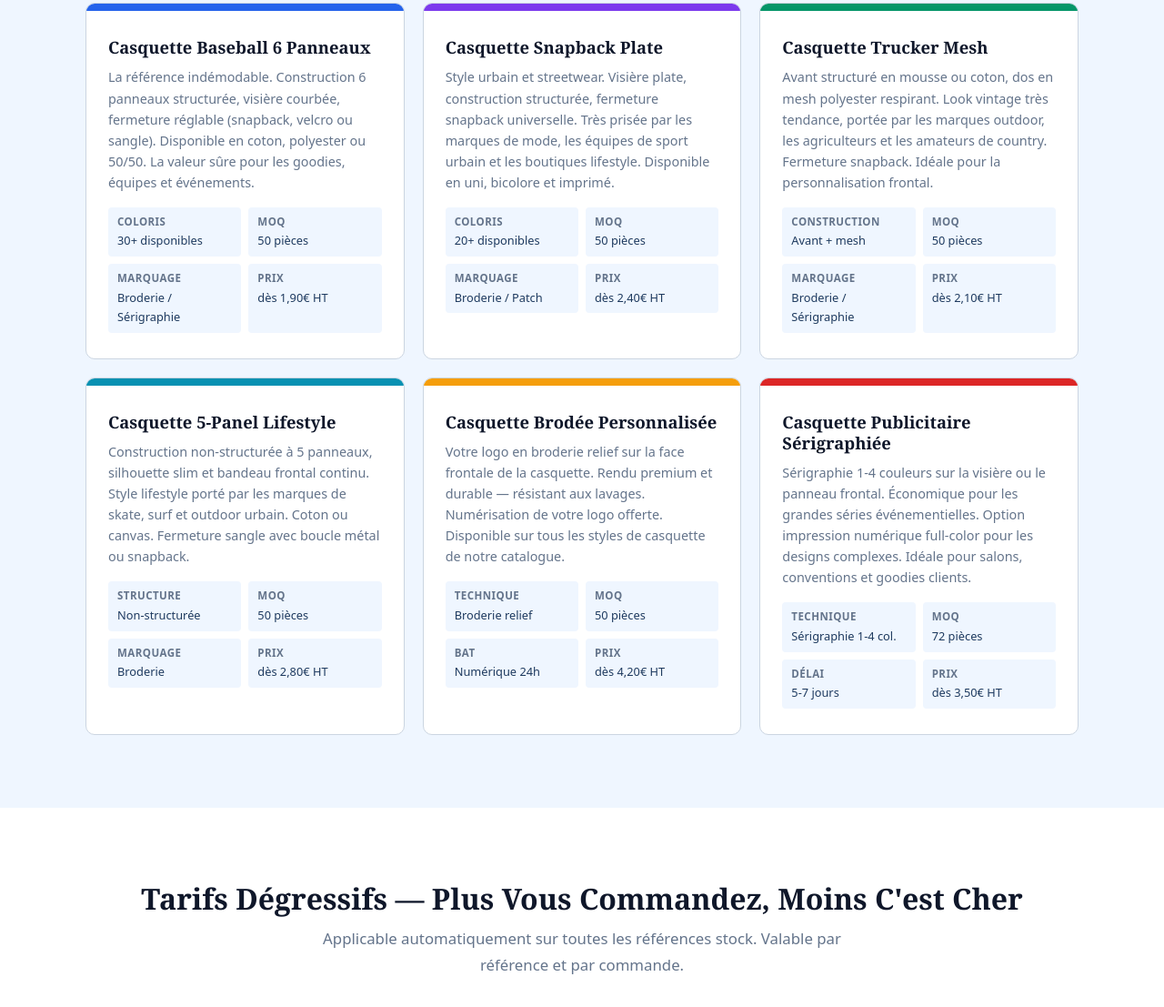
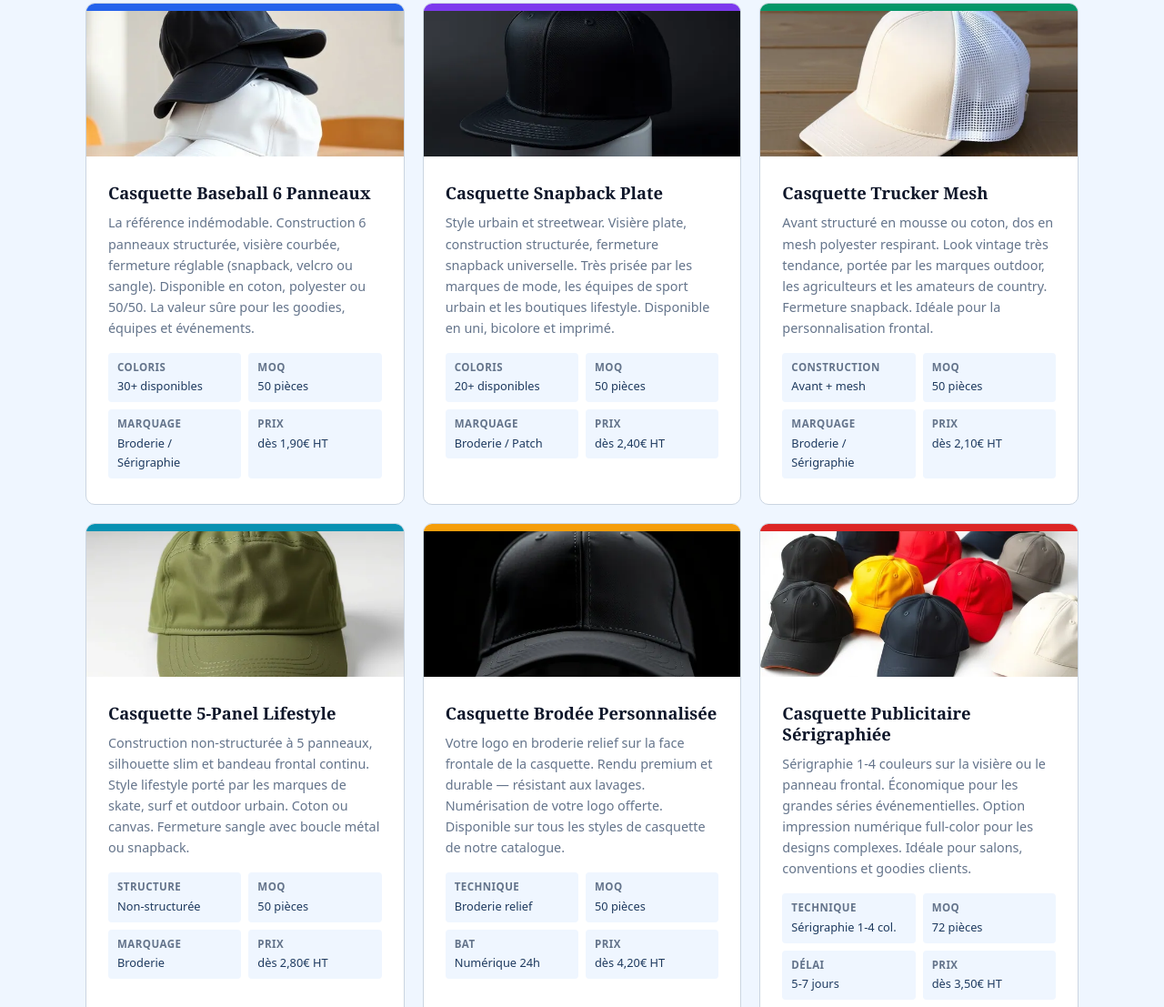
Before and after one commit to bz780/grossiste-casquette, a plain HTML site: page index.html in a window 1280 px wide. Shown: the part 2275-3382 px from the top of the page at 91% size. Drawn offline with Linux system fonts and the light colour scheme.

Commit message:
feat: ajouter photos aux 6 gammes de casquettes

```diff
--- a/index.html
+++ b/index.html
@@ -212,6 +212,9 @@ nav .btn-nav:hover { background: var(--navy-700); }
 .gamme-card { border: 1px solid var(--slate-300); border-radius: var(--radius); overflow: hidden; transition: box-shadow .25s, transform .2s; background: var(--white); }
 .gamme-card:hover { box-shadow: var(--shadow-md); transform: translateY(-3px); }
 .gamme-card-top { height: 8px; }
+.gamme-card-img { height: 160px; overflow: hidden; }
+.gamme-card-img img { width: 100%; height: 100%; object-fit: cover; display: block; transition: transform .4s; }
+.gamme-card:hover .gamme-card-img img { transform: scale(1.05); }
 .gamme-card:nth-child(1) .gamme-card-top { background: var(--navy-600); }
 .gamme-card:nth-child(2) .gamme-card-top { background: #7c3aed; }
 .gamme-card:nth-child(3) .gamme-card-top { background: #059669; }
@@ -494,7 +497,7 @@ nav .btn-nav:hover { background: var(--navy-700); }
       <div class="gammes-grid" id="catalogue">
         <div class="gamme-card">
           <div class="gamme-card-top"></div>
-          <div class="gamme-card-body">
+          <div class="gamme-card-img"><img src="/images/strip1.webp" alt="Casquettes baseball en gros — stock professionnel" loading="lazy" width="600" height="400"></div><div class="gamme-card-body">
             <h3>Casquette Baseball 6 Panneaux</h3>
             <p>La référence indémodable. Construction 6 panneaux structurée, visière courbée, fermeture réglable (snapback, velcro ou sangle). Disponible en coton, polyester ou 50/50. La valeur sûre pour les goodies, équipes et événements.</p>
             <div class="gamme-specs">
@@ -507,7 +510,7 @@ nav .btn-nav:hover { background: var(--navy-700); }
         </div>
         <div class="gamme-card">
           <div class="gamme-card-top"></div>
-          <div class="gamme-card-body">
+          <div class="gamme-card-img"><img src="/images/strip2.webp" alt="Casquette snapback plate personnalisée en gros" loading="lazy" width="600" height="400"></div><div class="gamme-card-body">
             <h3>Casquette Snapback Plate</h3>
             <p>Style urbain et streetwear. Visière plate, construction structurée, fermeture snapback universelle. Très prisée par les marques de mode, les équipes de sport urbain et les boutiques lifestyle. Disponible en uni, bicolore et imprimé.</p>
             <div class="gamme-specs">
@@ -520,7 +523,7 @@ nav .btn-nav:hover { background: var(--navy-700); }
         </div>
         <div class="gamme-card">
           <div class="gamme-card-top"></div>
-          <div class="gamme-card-body">
+          <div class="gamme-card-img"><img src="/images/strip3.webp" alt="Casquette trucker mesh grossiste" loading="lazy" width="600" height="400"></div><div class="gamme-card-body">
             <h3>Casquette Trucker Mesh</h3>
             <p>Avant structuré en mousse ou coton, dos en mesh polyester respirant. Look vintage très tendance, portée par les marques outdoor, les agriculteurs et les amateurs de country. Fermeture snapback. Idéale pour la personnalisation frontal.</p>
             <div class="gamme-specs">
@@ -533,7 +536,7 @@ nav .btn-nav:hover { background: var(--navy-700); }
         </div>
         <div class="gamme-card">
           <div class="gamme-card-top"></div>
-          <div class="gamme-card-body">
+          <div class="gamme-card-img"><img src="/images/strip4.webp" alt="Casquette 5-panel lifestyle en gros" loading="lazy" width="600" height="400"></div><div class="gamme-card-body">
             <h3>Casquette 5-Panel Lifestyle</h3>
             <p>Construction non-structurée à 5 panneaux, silhouette slim et bandeau frontal continu. Style lifestyle porté par les marques de skate, surf et outdoor urbain. Coton ou canvas. Fermeture sangle avec boucle métal ou snapback.</p>
             <div class="gamme-specs">
@@ -546,7 +549,7 @@ nav .btn-nav:hover { background: var(--navy-700); }
         </div>
         <div class="gamme-card">
           <div class="gamme-card-top"></div>
-          <div class="gamme-card-body">
+          <div class="gamme-card-img"><img src="/images/strip5.webp" alt="Casquette brodée personnalisée avec logo" loading="lazy" width="600" height="400"></div><div class="gamme-card-body">
             <h3>Casquette Brodée Personnalisée</h3>
             <p>Votre logo en broderie relief sur la face frontale de la casquette. Rendu premium et durable — résistant aux lavages. Numérisation de votre logo offerte. Disponible sur tous les styles de casquette de notre catalogue.</p>
             <div class="gamme-specs">
@@ -559,7 +562,7 @@ nav .btn-nav:hover { background: var(--navy-700); }
         </div>
         <div class="gamme-card">
           <div class="gamme-card-top"></div>
-          <div class="gamme-card-body">
+          <div class="gamme-card-img"><img src="/images/strip6.webp" alt="Casquette publicitaire sérigraphiée en gros" loading="lazy" width="600" height="400"></div><div class="gamme-card-body">
             <h3>Casquette Publicitaire Sérigraphiée</h3>
             <p>Sérigraphie 1-4 couleurs sur la visière ou le panneau frontal. Économique pour les grandes séries événementielles. Option impression numérique full-color pour les designs complexes. Idéale pour salons, conventions et goodies clients.</p>
             <div class="gamme-specs">
```
